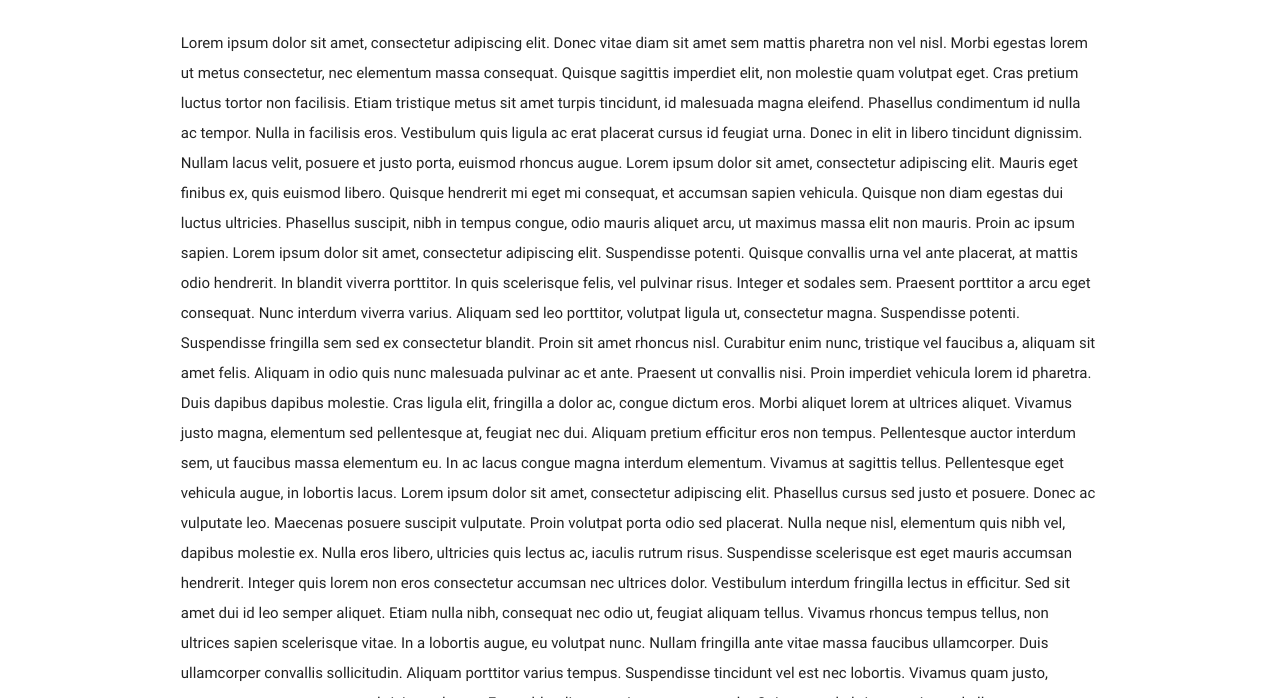
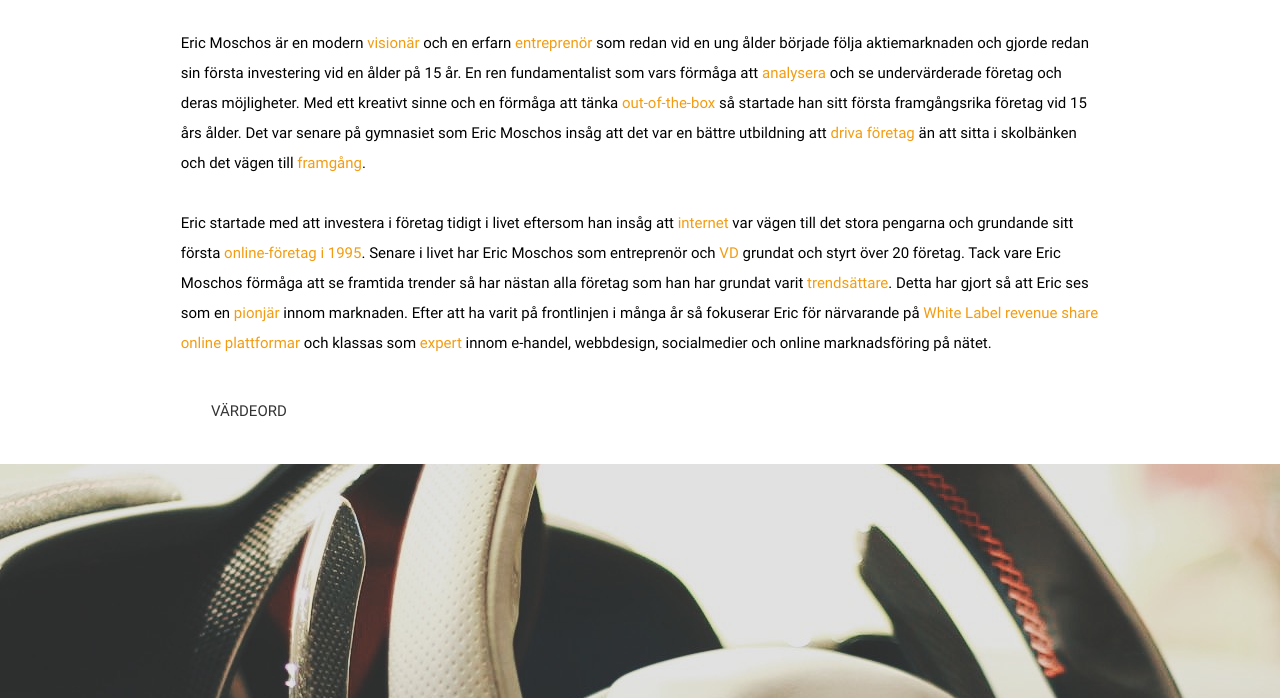
Before and after one commit to smniklas/erikmoschos, a plain HTML site: page index.html in a window 1280 px wide. Shown: the part 1002-1700 px from the top of the page. Drawn offline with nearby package versions, Linux system fonts and the light colour scheme.

Commit message:
like done

```diff
--- a/css/style.css
+++ b/css/style.css
@@ -18,6 +18,7 @@ p {
   color: #26a69a;
 }
 .title-div{
+  cursor:default;
   font-family: 'Merriweather', serif;
   font-size: 120px;
   position: absolute;
@@ -25,6 +26,25 @@ p {
   left: 50%;
   transform: translate(-50%, -40%);
   color: #F89406;
+  text-decoration: underline;
+}
+.main-text{
+  position: relative;
+  cursor:default;
+  color:black;
+    -webkit-transition: font-size 1s; /* Safari */
+    transition: font-size 1s;
+}
+.hover-specific{
+  margin:0;
+  color:#F39C12;
+  font-size: 15px;
+    -webkit-transition: font-size 1s, margin 1s; /* Safari */
+    transition: font-size 1s, margin 1s;
+}
+.hover-specific:hover{
+  z-index: 10;
+  font-size: 35px;
 }
 .parallax-container {
   min-height: 380px;
--- a/index.html
+++ b/index.html
@@ -3,7 +3,8 @@
 <head>
   <meta http-equiv="Content-Type" content="text/html; charset=UTF-8"/>
   <meta name="viewport" content="width=device-width, initial-scale=1, maximum-scale=1.0, user-scalable=no"/>
-  <title>Eric Moschos - Serieentreprenör</title>
+  <title>Eric Moschos | Visionär och Entreprenör/title></title>
+  <meta name="description" content="Eric Moschos är en av det ledande e-handels entreprenörerna i scandinavien"/>
 
   <link href="https://fonts.googleapis.com/css?family=Merriweather" rel="stylesheet">
   <!-- CSS  -->
@@ -38,15 +39,23 @@
 
   <div class="container">
     <div class="section">
-      <div class="row">
+      <div class="row main-text">
         <p>
-          Lorem ipsum dolor sit amet, consectetur adipiscing elit. Donec vitae diam sit amet sem mattis pharetra non vel nisl. Morbi egestas lorem ut metus consectetur, nec elementum massa consequat. Quisque sagittis imperdiet elit, non molestie quam volutpat eget. Cras pretium luctus tortor non facilisis. Etiam tristique metus sit amet turpis tincidunt, id malesuada magna eleifend. Phasellus condimentum id nulla ac tempor. Nulla in facilisis eros. Vestibulum quis ligula ac erat placerat cursus id feugiat urna. Donec in elit in libero tincidunt dignissim. Nullam lacus velit, posuere et justo porta, euismod rhoncus augue. Lorem ipsum dolor sit amet, consectetur adipiscing elit. Mauris eget finibus ex, quis euismod libero. Quisque hendrerit mi eget mi consequat, et accumsan sapien vehicula. Quisque non diam egestas dui luctus ultricies.
-          Phasellus suscipit, nibh in tempus congue, odio mauris aliquet arcu, ut maximus massa elit non mauris. Proin ac ipsum sapien. Lorem ipsum dolor sit amet, consectetur adipiscing elit. Suspendisse potenti. Quisque convallis urna vel ante placerat, at mattis odio hendrerit. In blandit viverra porttitor. In quis scelerisque felis, vel pulvinar risus. Integer et sodales sem.
-          Praesent porttitor a arcu eget consequat. Nunc interdum viverra varius. Aliquam sed leo porttitor, volutpat ligula ut, consectetur magna. Suspendisse potenti. Suspendisse fringilla sem sed ex consectetur blandit. Proin sit amet rhoncus nisl. Curabitur enim nunc, tristique vel faucibus a, aliquam sit amet felis. Aliquam in odio quis nunc malesuada pulvinar ac et ante. Praesent ut convallis nisi. Proin imperdiet vehicula lorem id pharetra. Duis dapibus dapibus molestie. Cras ligula elit, fringilla a dolor ac, congue dictum eros. Morbi aliquet lorem at ultrices aliquet. Vivamus justo magna, elementum sed pellentesque at, feugiat nec dui.
-          Aliquam pretium efficitur eros non tempus. Pellentesque auctor interdum sem, ut faucibus massa elementum eu. In ac lacus congue magna interdum elementum. Vivamus at sagittis tellus. Pellentesque eget vehicula augue, in lobortis lacus. Lorem ipsum dolor sit amet, consectetur adipiscing elit. Phasellus cursus sed justo et posuere. Donec ac vulputate leo. Maecenas posuere suscipit vulputate. Proin volutpat porta odio sed placerat. Nulla neque nisl, elementum quis nibh vel, dapibus molestie ex. Nulla eros libero, ultricies quis lectus ac, iaculis rutrum risus. Suspendisse scelerisque est eget mauris accumsan hendrerit.
-          Integer quis lorem non eros consectetur accumsan nec ultrices dolor. Vestibulum interdum fringilla lectus in efficitur. Sed sit amet dui id leo semper aliquet. Etiam nulla nibh, consequat nec odio ut, feugiat aliquam tellus. Vivamus rhoncus tempus tellus, non ultrices sapien scelerisque vitae. In a lobortis augue, eu volutpat nunc. Nullam fringilla ante vitae massa faucibus ullamcorper. Duis ullamcorper convallis sollicitudin. Aliquam porttitor varius tempus. Suspendisse tincidunt vel est nec lobortis. Vivamus quam justo, consectetur nec auctor nec, ultricies ut lorem. Fusce blandit ornare justo et commodo. Quisque sed ultrices sapien, vel ullamcorper tortor. Sed eget faucibus justo. Ut ornare tincidunt ipsum pulvinar posuere. Pellentesque habitant morbi tristique senectus et netus et malesuada fames ac turpis egestas.
+          Eric Moschos är en modern <span class="hover-specific">visionär</span> och en erfarn <span class="hover-specific">entreprenör</span> som redan vid en ung ålder började följa aktiemarknaden och gjorde redan sin första investering vid en ålder på 15 år.
+          En ren fundamentalist som vars förmåga att <span class="hover-specific">analysera</span> och se undervärderade företag och deras möjligheter. Med ett kreativt sinne och en förmåga att tänka <span class="hover-specific">out-of-the-box</span> så startade
+          han sitt första framgångsrika företag vid 15 års ålder. Det var senare på gymnasiet som Eric Moschos insåg att det var en bättre utbildning att <span class="hover-specific">driva företag</span> än att sitta i skolbänken och det vägen till <span class="hover-specific">framgång</span>.
+          <br><br>
+          Eric startade med att investera i företag tidigt i livet eftersom han insåg att <span class="hover-specific">internet</span> var vägen till det stora pengarna och grundande sitt första <span class="hover-specific">online-företag i 1995</span>.
+          Senare i livet har Eric Moschos som entreprenör och <span class="hover-specific">VD</span> grundat och styrt över 20 företag. Tack vare Eric Moschos förmåga att se framtida trender så har nästan alla företag som han har grundat varit <span class="hover-specific">trendsättare</span>.
+          Detta har gjort så att Eric ses som en <span class="hover-specific">pionjär</span> innom marknaden. Efter att ha varit på frontlinjen i många år så fokuserar Eric för närvarande på <span class="hover-specific">White Label revenue share online plattformar</span> och
+          klassas som <span class="hover-specific">expert</span> innom e-handel, webbdesign, socialmedier och online marknadsföring på nätet.
+
         </p>
       </div>
+      <div class="row">
+        <a class="center waves-effect waves-teal btn-flat show-btn">Värdeord</a>
+      </div>
+
     </div>
   </div>
 
@@ -68,8 +77,8 @@
       <div class="row">
         <div class="col l6 s12">
           <h5 class="white-text">Eric Moschos</h5>
-          <p class="grey-text text-lighten-4">Eric Moschos är en erfaren visionär och serieentreprenör.
-          Som entreprenör och VD har Eric Moschos grundat över 20 företag. Nästan alla företag Eric Moschos grundat har varit trendsättande och Eric Moschos ses ofta som en pionjär i att lansera nya och oprövade koncept på marknaden.</p>
+          <cite class="grey-text text-lighten-4">Eric Moschos är en erfaren visionär och serieentreprenör.
+          Som entreprenör och VD har Eric Moschos grundat över 20 företag. Nästan alla företag Eric Moschos grundat har varit trendsättande och Eric Moschos ses ofta som en pionjär i att lansera nya och oprövade koncept på marknaden.</cite>
 
 
         </div>
--- a/js/init.js
+++ b/js/init.js
@@ -3,6 +3,10 @@
 
     $('.button-collapse').sideNav();
     $('.parallax').parallax();
+    $('.show-btn').click(function(){
+      $('.main-text').css("font-size","0px");
+      $('.hover-specific').css("margin","4px").css("text-transform", "uppercase");
+    });
 
   }); // end of document ready
 })(jQuery); // end of jQuery name space
```
